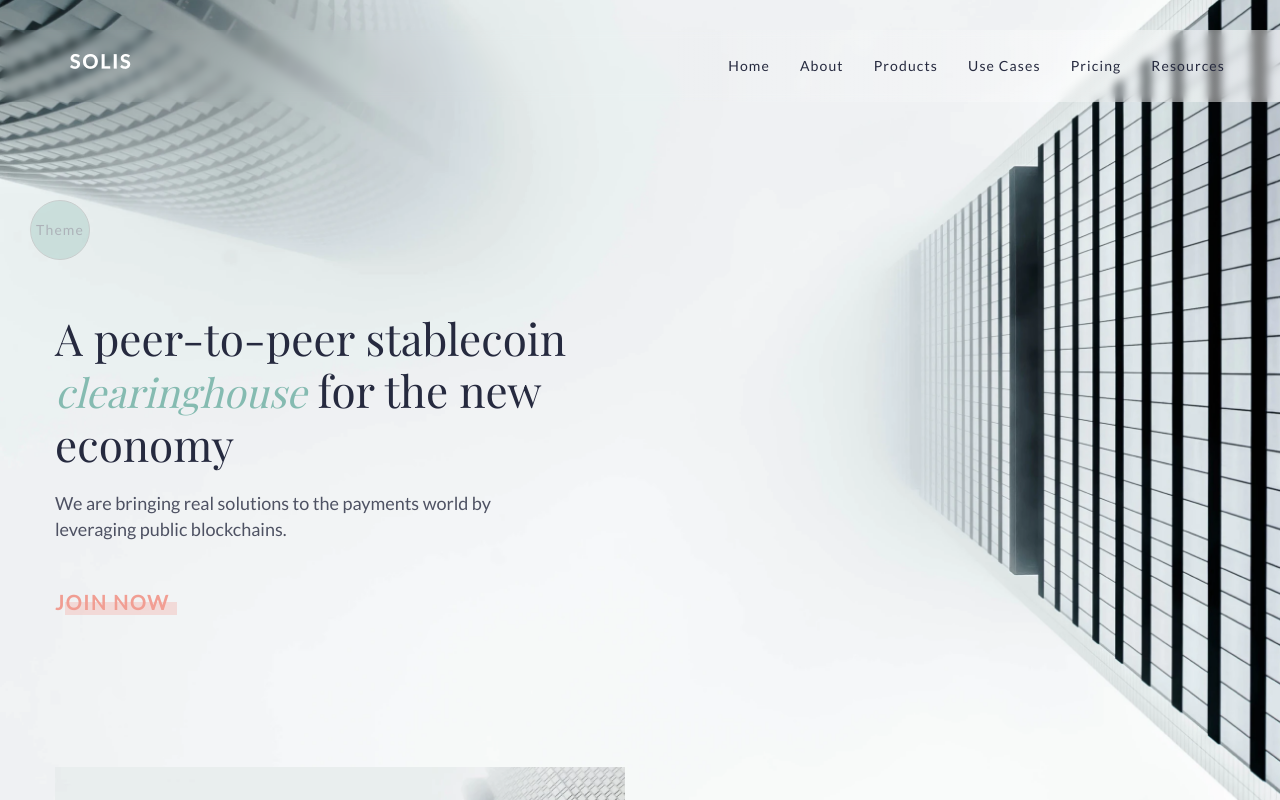
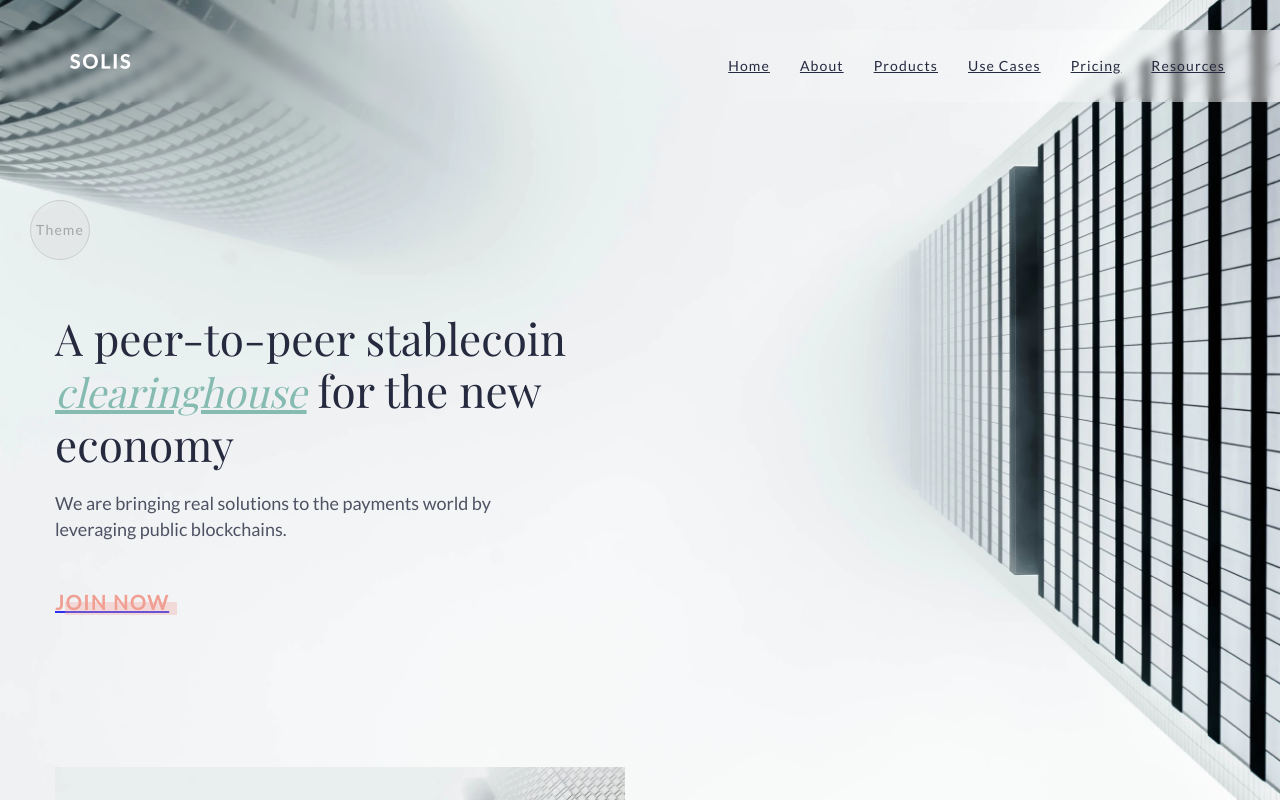
Before and after one commit to MarSik333/Project, a plain HTML site: page index.html in a window 1280 px wide. Shown: the top 800 px of the page. Drawn offline with nearby package versions, Linux system fonts and the light colour scheme.

Commit message:
fixx-theme

```diff
--- a/style/style-dark.scss
+++ b/style/style-dark.scss
@@ -19,7 +19,7 @@ body {
     opacity: 0.3;
     transition: 0.4s;
     font-family: 'Lato';
-    background-color: #5986cc;
+    background-color: #ffffff50;
         font-style: normal;
         font-weight: 400;
         font-size: 14px;
@@ -27,12 +27,12 @@ body {
         letter-spacing: 0.08em;
         color: #fff;
         cursor: pointer;
-        border: 1px solid grey;
+        border: 1px solid rgb(236, 234, 234);
    }
 
 
 .theme:hover {
-    background-color: rgba(201, 93, 93, 0.11);
+    background-color: rgb(255, 255, 255);
     opacity: 1;
     color: #000000;
 }
--- a/style/style.scss
+++ b/style/style.scss
@@ -16,28 +16,24 @@
     opacity: 0.3;
     transition: 0.4s;
     font-family: 'Lato';
-    background-color: #85bbb1;
+    background-color: #dacccca9;
         font-style: normal;
         font-weight: 400;
         font-size: 14px;
         line-height: 24px;
         letter-spacing: 0.08em;
-        color: #262A3F;
+        color: #000000;
         cursor: pointer;
         border: 1px solid grey;
    }
 
 
 .theme:hover {
-    background-color: rgba(201, 93, 93, 0.11);
+    background-color: rgb(0, 0, 0);
     opacity: 1;
-    color: #000000;
+    color: #ffffff;
 }
-a {
-    text-decoration: none;
-    color: red;
 
-}
 .container {
     max-width: 1170px;
     width: 100%;
```
Also changed, not shown: style/style-dark.css, style/style.css, 2 other files.
